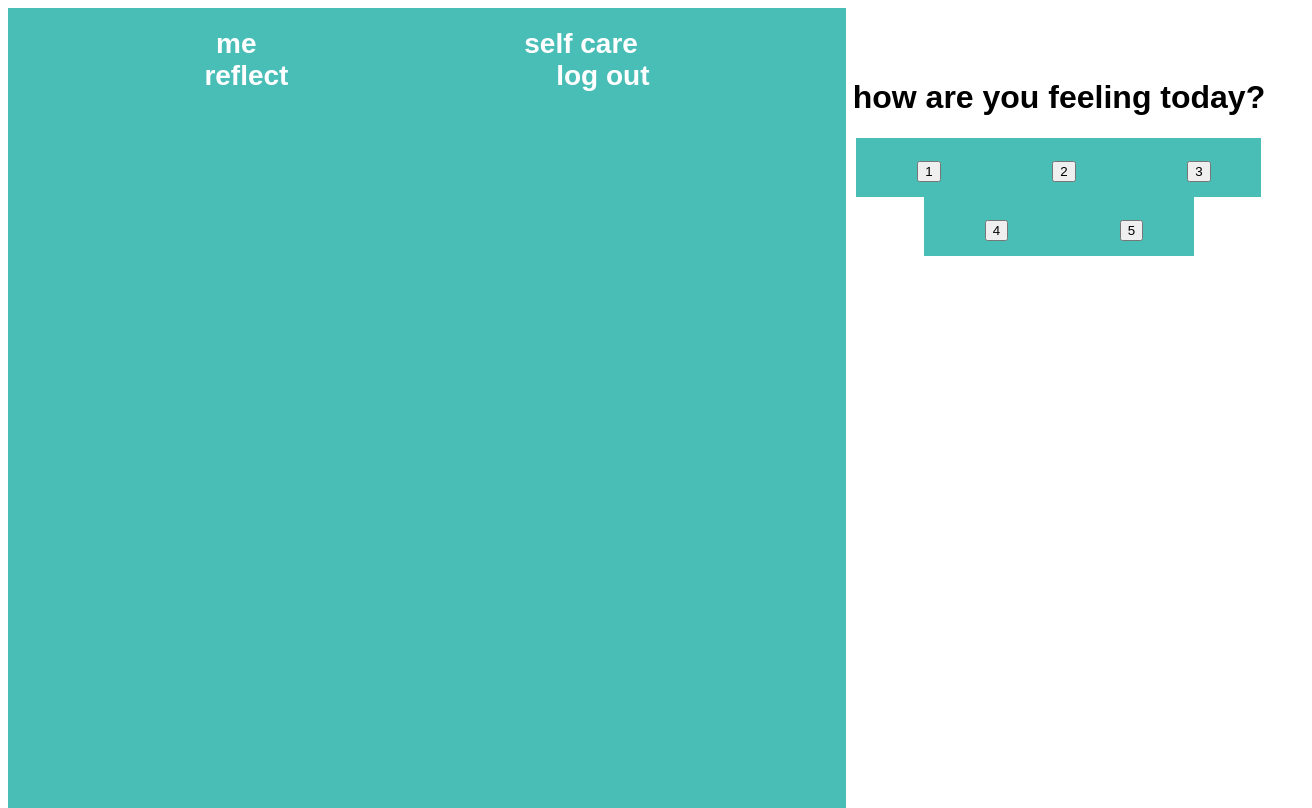
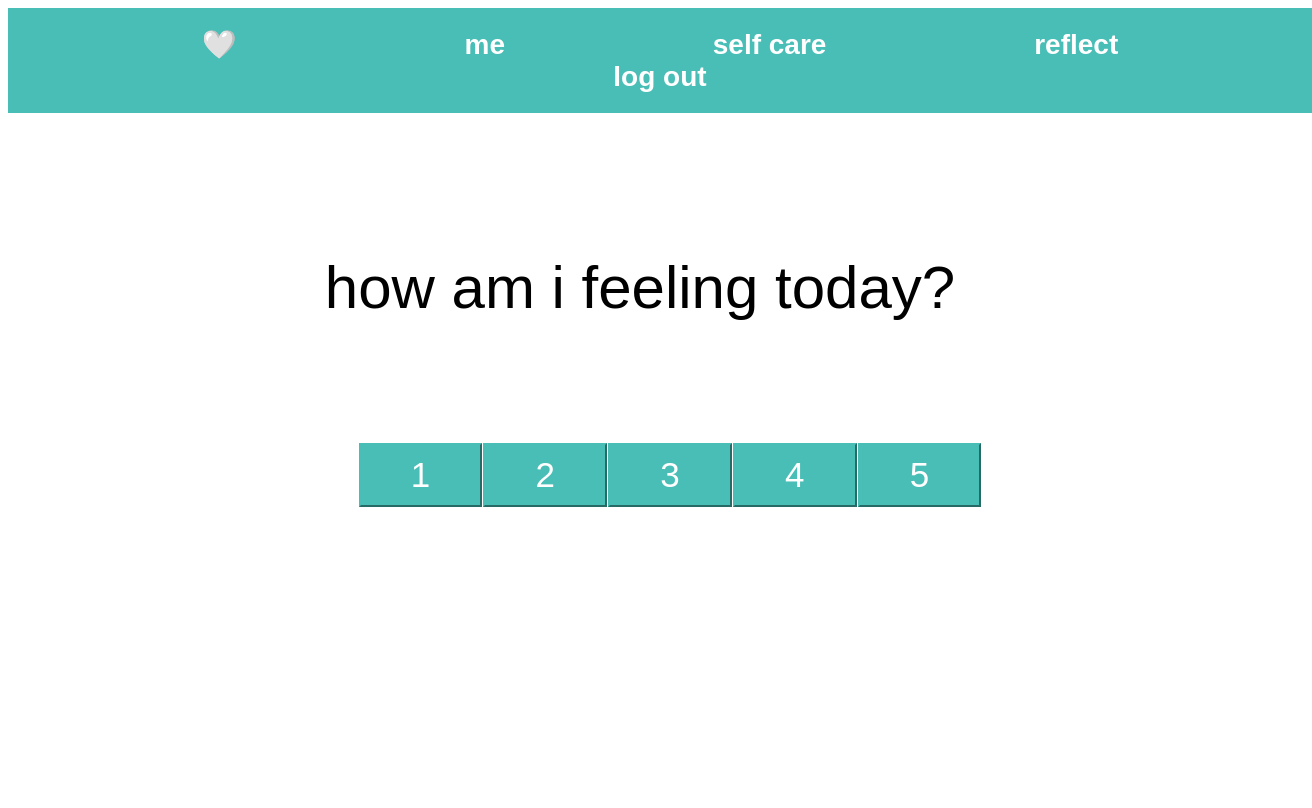
Before and after one commit to christinatong01/qwerhacks, a React (Create React App) app in the folder qwerhacks/: page /#/ in a window 1280 px wide. Shown: the whole page, 1312 px wide, since content can reach past the window. Built offline with nearby package versions, Linux system fonts and the light colour scheme; no server answers; sample sign-in values are in the browser's storage; a web font is replaced by a local one.

Commit message:
nav and rating

```diff
--- a/qwerhacks/package.json
+++ b/qwerhacks/package.json
@@ -7,8 +7,10 @@
     "@testing-library/react": "^11.2.3",
     "@testing-library/user-event": "^12.6.2",
     "axios": "^0.21.1",
+    "bootstrap": "^4.6.0",
     "firebase": "^8.2.4",
     "react": "^17.0.1",
+    "react-bootstrap": "^1.4.3",
     "react-dom": "^17.0.1",
     "react-router-dom": "^5.2.0",
     "react-scripts": "4.0.1",
--- a/qwerhacks/src/components/login.js
+++ b/qwerhacks/src/components/login.js
@@ -1,5 +1,3 @@
-//FOR PAIGE
-
 import React from "react";
 import "../styles/layout.css";
 
--- a/qwerhacks/src/components/me.js
+++ b/qwerhacks/src/components/me.js
@@ -1,17 +1,35 @@
 import React from "react";
 import "../styles/layout.css";
+import Button from 'react-bootstrap/Button';
 
 import { Nav } from "./nav.js";
 
 export default class Me extends React.Component {
+    constructor(props)
+    {
+        //JSX (HTML and JS)
+        super(props);
+        this.state = {
+            cards: [{number: 1}, {number: 2}, {number:3}, {number:4}, {number:5}],
+            today_rating: 5,
+        }
+    }
 
     render () {
+        if (localStorage.getItem("score") != null ) {
+            this.state.today_rating = localStorage.getItem("score");
+            localStorage.removeItem("score");
+          }
+
         return (
             <div>
                 <Nav />
                 <div className="heading">
                     <p> today, i am feeling... </p>
-                    <p style={{paddingTop: 190}}> explore how to practice <a href="#self-care" style={{textDecoration:"none", fontWeight: "bold", color:"black"}}> self care </a> </p>
+                    <div style={{paddingLeft: 640}}>
+                        <p className="button" style={{width: "5%", paddingLeft: 30, paddingRight: 30, fontSize: 60}}>{this.state.today_rating}</p>
+                    </div>
+                    <p style={{paddingTop: 30}}> explore how to practice <a href="#self-care" style={{textDecoration:"none", fontWeight: "bold", color:"black"}}> self care 🤍 </a> </p>
                 </div>
             </div>
         )
--- a/qwerhacks/src/components/nav.js
+++ b/qwerhacks/src/components/nav.js
@@ -13,7 +13,8 @@ export class Nav extends React.Component {
     render () {
         return (
             <div className="header">
-                <a href="#me" className="tabs"> me </a>
+                <a href="#" className="tabs"> 🤍 </a>
+                <a href="#me" className="tabs" style={{paddingLeft: 120}}> me </a>
                 <a href="#self-care" className="tabs"> self care </a>
                 <a href="#reflect" className="tabs"> reflect </a>
                 <a className="tabs" onClick={() => {this.logOut()}}> log out </a>
--- a/qwerhacks/src/components/rating.js
+++ b/qwerhacks/src/components/rating.js
@@ -1,7 +1,10 @@
-//FOR PAIGE
-
 import React from "react";
 import "../styles/layout.css";
+import { useEffect, useState } from 'react';
+import  db from "../config.js";
+import firebase from 'firebase';
+import Button from 'react-bootstrap/Button';
+
 import { Nav } from "./nav.js";
 
 export default class rating extends React.Component {
@@ -13,35 +16,31 @@ export default class rating extends React.Component {
         super(props);
         this.state = {
             cards: [{number: 1}, {number: 2}, {number:3}, {number:4}, {number:5}],
-            color: "#49BEB7"
         }
     }
 
-    setColor = () =>
-    {
-        this.setState({color: '#FF5959'});
-    }
+    whenClicked(str){
+        this.setState({curr_club: str});
+        localStorage.setItem("score", str);
+      }
 
     renderCards = (card, index)  => {
-        return (
-                <div className="rectangle">
-                <button variant="dark" size = "lg" onClick={()=>{this.setColor()}} >{card.number}</button>
-                </div>
-
-        );
+        return(
+            <div>
+                <Button className="button" onClick={() => {this.whenClicked(card.number)}}> <a href="#me" style={{color:"white", textDecoration:"none"}}>{card.number}</a> </Button>{' '}
+            </div>
+    );
     }
 
         //JSX (HTML and JS)
     render () {
-        return(
-            <div className="body" style={{backgroundColor:"white"}}>
+        return (
+            <div>
                 <Nav />
-                <div>
-               <h1 style={{color:"black", paddingTop:50}}> how are you feeling today? </h1>
-
-                    {this.state.cards.map(this.renderCards)}
+                <div className="heading">
+                    <p> how am i feeling today? </p>
+                    <div className="rating_grid">{this.state.cards.map(this.renderCards)}</div>
                 </div>
-
             </div>
         );
     }
--- a/qwerhacks/src/components/reflect.js
+++ b/qwerhacks/src/components/reflect.js
@@ -17,7 +17,7 @@ export default class Reflect extends React.Component {
                 {rating: "5", activity: "meditation", color: "#FF5959", day: "sun"},
                 {rating: "4", activity: "breathing", color: "#FF5959", day: "mon"},
                 {rating: "4", activity: "journaling", color: "#FF5959", day: "tues"},
-                {rating: "", activity: "", color: "#FACF5A", day: "wed"},
+                {rating: "5", activity: "", color: "#FACF5A", day: "wed"},
                 {rating: "", activity: "", color: "#49BEB7", day:"thurs"},
                 {rating: "", activity: "", color: "#49BEB7", day:"fri"},
                 {rating: "", activity: "", color: "#49BEB7", day:"sat"},
@@ -41,7 +41,7 @@ export default class Reflect extends React.Component {
             <div>
                 <Nav />
                 <div className="heading">
-                    <p> reflect on the week </p>
+                    <p> reflect on the week 🤍</p>
                     <div className="grid">{this.state.users.map(this.renderCards)}</div>
                 </div>
             </div>
--- a/qwerhacks/src/components/self-care.js
+++ b/qwerhacks/src/components/self-care.js
@@ -40,9 +40,9 @@ export default class Reflect extends React.Component {
             <div>
                 <Nav />
                 <div className="heading">
-                    <p> how to self care </p>
+                    <p> how to self care 🤍 </p>
                     <div className="activity_grid">{this.state.activity.map(this.renderCards)}</div>
-                    <p style={{fontSize:30}}> more? </p>
+                    <a href="https://www.purewow.com/wellness/free-ways-to-practice-self-care" style={{textDecoration: "none", color:"black", fontSize:30}}> more? </a>
                 </div>
             </div>
         );
--- a/qwerhacks/src/styles/layout.css
+++ b/qwerhacks/src/styles/layout.css
@@ -50,12 +50,20 @@ body,
   font-family: "PT Sans", sans-serif;
   font-size: 28px;
   justify-content: space-evenly;
-  padding: 130px;
+  padding: 100px;
   text-decoration: none;
   cursor: pointer;
 }
 
 .tabs:hover {
+  opacity: 0.6;
+}
+
+.tabs:active {
+  opacity: 0.6;
+}
+
+.tabs:focus {
   opacity: 0.6;
 }
 
@@ -144,4 +152,47 @@ body,
 
 .button {
   color: white;
+  border-color: #49beb7;
+  font-size: 35px;
+  background-color: #49beb7;
+  padding-top: 10px;
+  padding-bottom: 10px;
+  padding-left: 50px;
+  padding-right: 50px;
 }
+
+.button:hover {
+  background-color: #ff5959;
+  border-color: #ff5959;
+}
+
+.button:focus {
+  background-color: #ff5959;
+  border-color: #ff5959;
+}
+
+.button:active {
+  background-color: #ff5959;
+  border-color: #ff5959;
+}
+
+.button:visited {
+  background-color: #ff5959;
+  border-color: #ff5959;
+}
+
+.rating_card {
+  box-shadow: 0 4px 8px 0 rgba(0, 0, 0, 0.1);
+  align-items: center;
+  width: 100px;
+  height: 20px;
+  background-color: #49beb7;
+}
+
+.rating_grid {
+  display: grid;
+  padding-top: 50px;
+  padding-left: 350px;
+  padding-right: 290px;
+  grid-template-columns: auto auto auto auto auto;
+}
```
Also changed, not shown: 2 other files (tests, documents, lock files or other folders).
